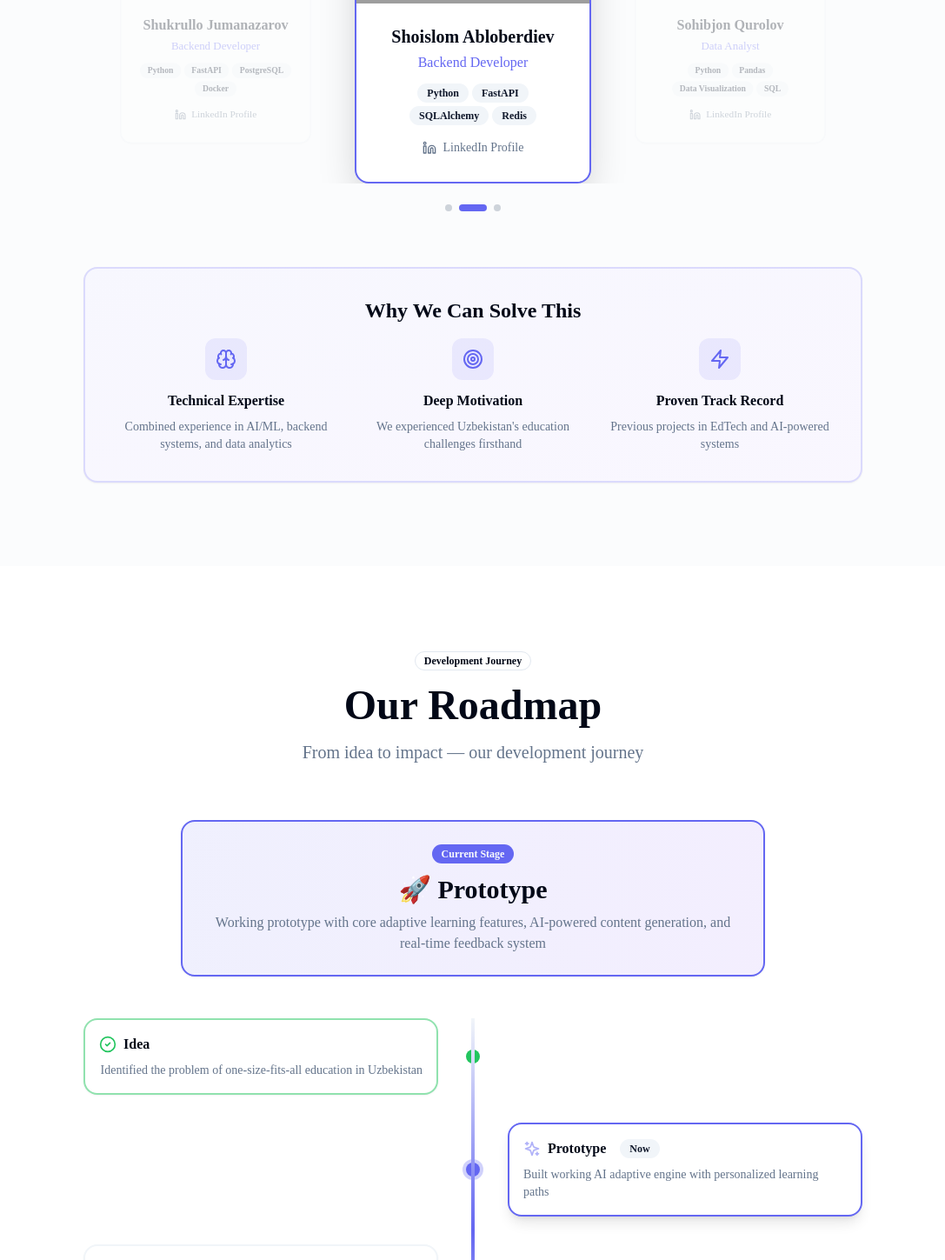
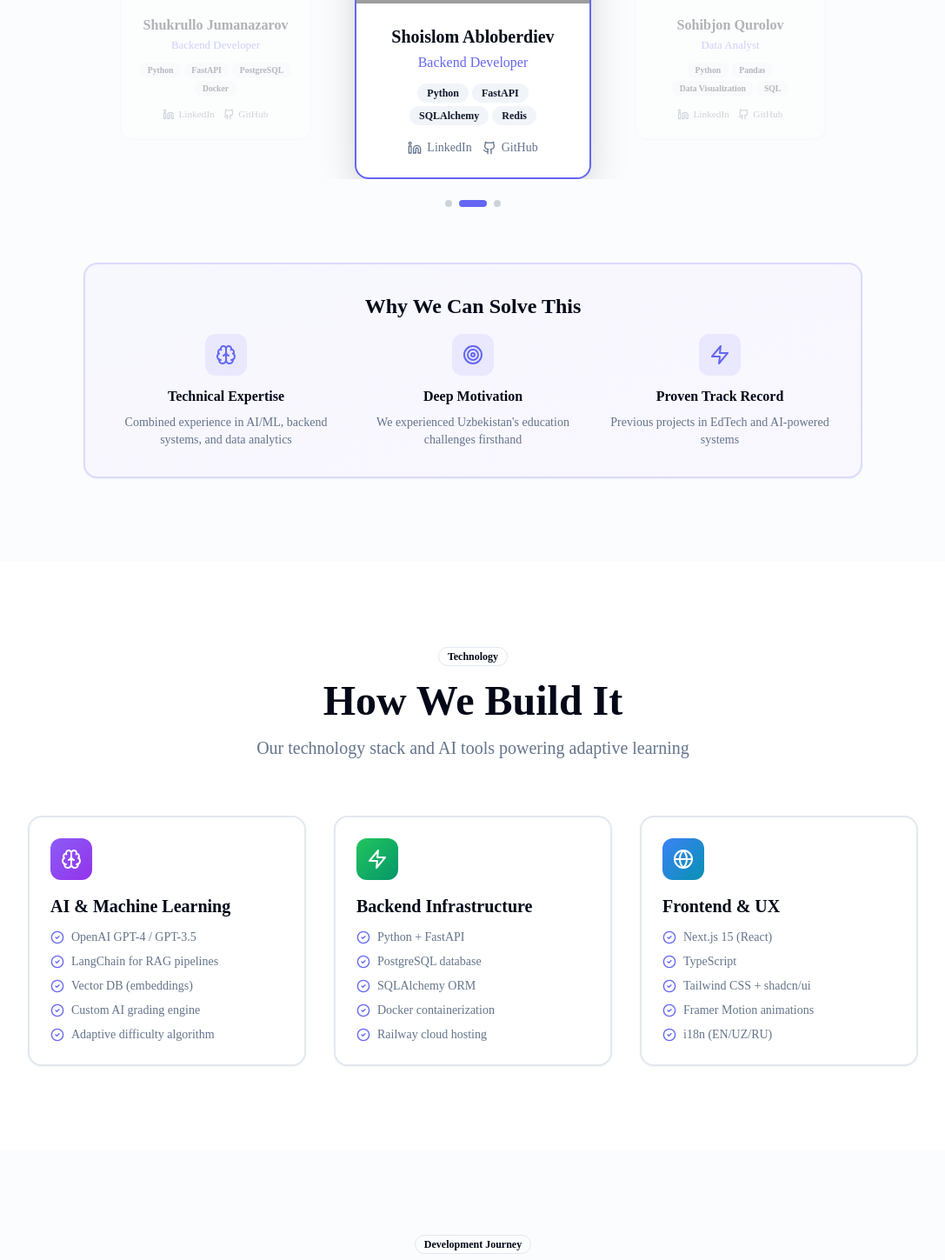
Before and after one commit to Qadam-AI/qadam-frontend, a Next.js app: page /landing in a window 1280 px wide. Shown: the part 5180-6629 px from the top of the page at 87% size, without its empty margins (96-1183 px from the left). Built offline with nearby package versions, Linux system fonts and the light colour scheme; grey boxes are pictures that could not be loaded.

Commit message:
Add Tech Stack section with AI tools, add GitHub links to team cards

```diff
--- a/messages/en.json
+++ b/messages/en.json
@@ -190,6 +190,19 @@
         "step4": "Expand to multiple subjects and grade levels"
       }
     },
+    "tech": {
+      "title": "How We Build It",
+      "subtitle": "Our technology stack and AI tools powering adaptive learning",
+      "ai": {
+        "title": "AI & Machine Learning"
+      },
+      "backend": {
+        "title": "Backend Infrastructure"
+      },
+      "frontend": {
+        "title": "Frontend & UX"
+      }
+    },
     "cta": {
       "title": "Be Part of the Future",
       "subtitle": "We're in prototype stage — be among the first to experience AI-powered adaptive learning.",
--- a/messages/ru.json
+++ b/messages/ru.json
@@ -190,6 +190,19 @@
         "step4": "Расширить на несколько предметов и уровней обучения"
       }
     },
+    "tech": {
+      "title": "Как мы строим",
+      "subtitle": "Технологический стек и ИИ-инструменты для адаптивного обучения",
+      "ai": {
+        "title": "ИИ и Machine Learning"
+      },
+      "backend": {
+        "title": "Backend инфраструктура"
+      },
+      "frontend": {
+        "title": "Frontend и UX"
+      }
+    },
     "cta": {
       "title": "Станьте частью будущего",
       "subtitle": "Мы на стадии прототипа — будьте среди первых, кто испытает адаптивное обучение на основе ИИ.",
--- a/messages/uz.json
+++ b/messages/uz.json
@@ -190,6 +190,19 @@
         "step4": "Bir nechta fanlar va sinf darajalariga kengaytirish"
       }
     },
+    "tech": {
+      "title": "Qanday quramiz",
+      "subtitle": "Moslashuvchan o'rganishni quvvatlovchi texnologiya steki va AI vositalari",
+      "ai": {
+        "title": "AI va Machine Learning"
+      },
+      "backend": {
+        "title": "Backend infratuzilmasi"
+      },
+      "frontend": {
+        "title": "Frontend va UX"
+      }
+    },
     "cta": {
       "title": "Kelajakning bir qismi bo'ling",
       "subtitle": "Biz prototip bosqichidamiz — AI-quvvatli moslashuvchan o'rganishni birinchilardan bo'lib tajriba qiling.",
--- /dev/null
+++ b/next.config.mjs
@@ -0,0 +1,10 @@
+/** @type {import('next').NextConfig} */
+const nextConfig = {
+  reactStrictMode: true,
+  output: 'standalone',
+  experimental: {
+    optimizePackageImports: ['lucide-react'],
+  },
+}
+
+export default nextConfig
--- a/src/app/(public)/landing/page.tsx
+++ b/src/app/(public)/landing/page.tsx
@@ -169,6 +169,7 @@ const teamMembers = [
     role: "Backend Developer",
     image: "https://www.dropbox.com/scl/fi/okf59jf1e7e6vvj6ejrvj/1740572402226.jpg?rlkey=twighk7nq8kws6vvs7y65gn6m&dl=1",
     linkedin: "https://www.linkedin.com/in/shukrullo-jumanazarov/",
+    github: "https://github.com/Jumanazarov-Shukrullo",
     skills: ["Python", "FastAPI", "PostgreSQL", "Docker"]
   },
   {
@@ -176,13 +177,15 @@ const teamMembers = [
     role: "Backend Developer",
     image: "/team/shoislom.jpg",
     linkedin: "https://www.linkedin.com/in/shoislom-abloberdiev-797264287",
+    github: "https://github.com/usershoislom",
     skills: ["Python", "FastAPI", "SQLAlchemy", "Redis"]
   },
   {
     name: "Sohibjon Qurolov",
     role: "Data Analyst",
-    image: "/team/sohibjon.jpg",
+    image: "https://www.dropbox.com/scl/fi/o3u4l83n8q9bly4fxkte8/IMG_2203.JPG?rlkey=9dy3dgapfwtq3irxis3r316r7&st=aa1vwad1&dl=0",
     linkedin: "https://www.linkedin.com/in/sohibjon-qurolov/",
+    github: "https://github.com/KuroloffS",
     skills: ["Python", "Pandas", "Data Visualization", "SQL"]
   },
 ];
@@ -222,15 +225,28 @@ function TeamMemberCard({ member, isActive }: { member: typeof teamMembers[0]; i
                 <Badge key={i} variant="secondary" className="text-xs">{skill}</Badge>
               ))}
             </div>
+            <div className="flex justify-center gap-3">
               <a
                 href={member.linkedin}
                 target="_blank"
                 rel="noopener noreferrer"
-              className="inline-flex items-center gap-2 text-sm text-muted-foreground hover:text-primary transition-colors"
+                className="inline-flex items-center gap-1.5 text-sm text-muted-foreground hover:text-primary transition-colors"
               >
                 <Linkedin className="w-4 h-4" />
-              LinkedIn Profile
+                LinkedIn
               </a>
+              {member.github && (
+                <a
+                  href={member.github}
+                  target="_blank"
+                  rel="noopener noreferrer"
+                  className="inline-flex items-center gap-1.5 text-sm text-muted-foreground hover:text-primary transition-colors"
+                >
+                  <Github className="w-4 h-4" />
+                  GitHub
+                </a>
+              )}
+            </div>
           </div>
         </CardContent>
       </Card>
@@ -631,8 +647,78 @@ export default function LandingPage() {
         </div>
       </section>
 
+      {/* Tech Stack & AI Section */}
+      <section id="tech" className="py-24">
+        <div className="container mx-auto px-4">
+          <motion.div initial={{ opacity: 0, y: 20 }} whileInView={{ opacity: 1, y: 0 }} viewport={{ once: true }} className="text-center mb-16">
+            <Badge variant="outline" className="mb-4">Technology</Badge>
+            <h2 className="text-4xl md:text-5xl font-bold mb-4">{t('tech.title')}</h2>
+            <p className="text-xl text-muted-foreground max-w-2xl mx-auto">{t('tech.subtitle')}</p>
+          </motion.div>
+
+          <div className="grid md:grid-cols-3 gap-8 max-w-5xl mx-auto">
+            {/* AI & ML */}
+            <motion.div initial={{ opacity: 0, y: 20 }} whileInView={{ opacity: 1, y: 0 }} viewport={{ once: true }} transition={{ delay: 0 }}>
+              <Card className="h-full border-2 hover:border-primary/50 transition-all">
+                <CardContent className="pt-6">
+                  <div className="w-12 h-12 rounded-xl bg-gradient-to-br from-violet-500 to-purple-600 flex items-center justify-center mb-4">
+                    <Brain className="w-6 h-6 text-white" />
+                  </div>
+                  <h3 className="text-xl font-bold mb-3">{t('tech.ai.title')}</h3>
+                  <ul className="space-y-2 text-sm text-muted-foreground">
+                    <li className="flex items-center gap-2"><CheckCircle2 className="w-4 h-4 text-primary" />OpenAI GPT-4 / GPT-3.5</li>
+                    <li className="flex items-center gap-2"><CheckCircle2 className="w-4 h-4 text-primary" />LangChain for RAG pipelines</li>
+                    <li className="flex items-center gap-2"><CheckCircle2 className="w-4 h-4 text-primary" />Vector DB (embeddings)</li>
+                    <li className="flex items-center gap-2"><CheckCircle2 className="w-4 h-4 text-primary" />Custom AI grading engine</li>
+                    <li className="flex items-center gap-2"><CheckCircle2 className="w-4 h-4 text-primary" />Adaptive difficulty algorithm</li>
+                  </ul>
+                </CardContent>
+              </Card>
+            </motion.div>
+
+            {/* Backend */}
+            <motion.div initial={{ opacity: 0, y: 20 }} whileInView={{ opacity: 1, y: 0 }} viewport={{ once: true }} transition={{ delay: 0.1 }}>
+              <Card className="h-full border-2 hover:border-primary/50 transition-all">
+                <CardContent className="pt-6">
+                  <div className="w-12 h-12 rounded-xl bg-gradient-to-br from-green-500 to-emerald-600 flex items-center justify-center mb-4">
+                    <Zap className="w-6 h-6 text-white" />
+                  </div>
+                  <h3 className="text-xl font-bold mb-3">{t('tech.backend.title')}</h3>
+                  <ul className="space-y-2 text-sm text-muted-foreground">
+                    <li className="flex items-center gap-2"><CheckCircle2 className="w-4 h-4 text-primary" />Python + FastAPI</li>
+                    <li className="flex items-center gap-2"><CheckCircle2 className="w-4 h-4 text-primary" />PostgreSQL database</li>
+                    <li className="flex items-center gap-2"><CheckCircle2 className="w-4 h-4 text-primary" />SQLAlchemy ORM</li>
+                    <li className="flex items-center gap-2"><CheckCircle2 className="w-4 h-4 text-primary" />Docker containerization</li>
+                    <li className="flex items-center gap-2"><CheckCircle2 className="w-4 h-4 text-primary" />Railway cloud hosting</li>
+                  </ul>
+                </CardContent>
+              </Card>
+            </motion.div>
+
+            {/* Frontend */}
+            <motion.div initial={{ opacity: 0, y: 20 }} whileInView={{ opacity: 1, y: 0 }} viewport={{ once: true }} transition={{ delay: 0.2 }}>
+              <Card className="h-full border-2 hover:border-primary/50 transition-all">
+                <CardContent className="pt-6">
+                  <div className="w-12 h-12 rounded-xl bg-gradient-to-br from-blue-500 to-cyan-600 flex items-center justify-center mb-4">
+                    <Globe className="w-6 h-6 text-white" />
+                  </div>
+                  <h3 className="text-xl font-bold mb-3">{t('tech.frontend.title')}</h3>
+                  <ul className="space-y-2 text-sm text-muted-foreground">
+                    <li className="flex items-center gap-2"><CheckCircle2 className="w-4 h-4 text-primary" />Next.js 15 (React)</li>
+                    <li className="flex items-center gap-2"><CheckCircle2 className="w-4 h-4 text-primary" />TypeScript</li>
+                    <li className="flex items-center gap-2"><CheckCircle2 className="w-4 h-4 text-primary" />Tailwind CSS + shadcn/ui</li>
+                    <li className="flex items-center gap-2"><CheckCircle2 className="w-4 h-4 text-primary" />Framer Motion animations</li>
+                    <li className="flex items-center gap-2"><CheckCircle2 className="w-4 h-4 text-primary" />i18n (EN/UZ/RU)</li>
+                  </ul>
+                </CardContent>
+              </Card>
+            </motion.div>
+          </div>
+        </div>
+      </section>
+
       {/* Roadmap Section */}
-      <section id="roadmap" className="py-24">
+      <section id="roadmap" className="py-24 bg-muted/30">
         <div className="container mx-auto px-4">
           <motion.div initial={{ opacity: 0, y: 20 }} whileInView={{ opacity: 1, y: 0 }} viewport={{ once: true }} className="text-center mb-16">
             <Badge variant="outline" className="mb-4">Development Journey</Badge>
```
Lines whose indentation alone changed are shown as unchanged.
